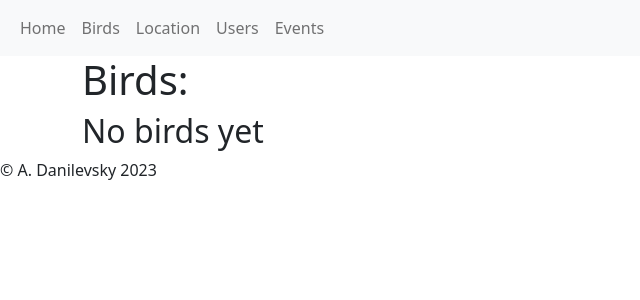
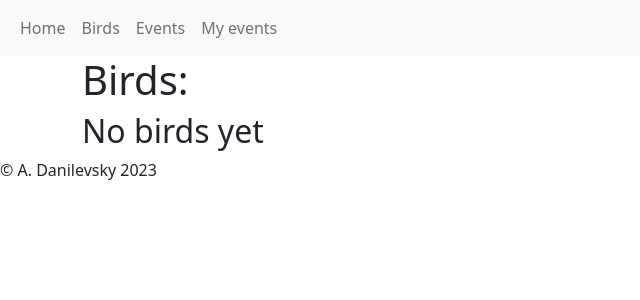
Before and after one commit to AleksandrDanilevskii/birdwatching_app, a Django app: page /birds/ in a window 1280 px wide. Shown: the top 300 px of the page, without its empty margins (0-640 px from the left). Run offline with Django 4.2, Linux system fonts and the light colour scheme; data that the repository does not hold is empty.

Commit message:
Update templates

```diff
--- a/birdwatching/birds/templates/birds/index.html
+++ b/birdwatching/birds/templates/birds/index.html
@@ -5,7 +5,7 @@ Birdwatching info
 {% endblock %}
 
 {% block body %}
-<h1>Hello, {{user.firstname|default:"Anonymous"}}! It's app for birdwatching</h1>
+<h1>Hello, {{user.first_name|default:"Anonymous"}}! It's app for birdwatching</h1>
 <img src="https://www.imperial.ac.uk/ImageCropToolT4/imageTool/uploaded-images/newseventsimage_1645625619609_mainnews2012_x1.webp">
 
 <h2> What is birdwatching? </h2>
--- a/birdwatching/templates/base.html
+++ b/birdwatching/templates/base.html
@@ -35,22 +35,19 @@
                 </li>
                 <li class="nav-item">
                     <a class="nav-link"
-                       href="/">
-                        Location
-                    </a>
-                </li>
-                <li class="nav-item">
-                    <a class="nav-link"
-                       href="/">
-                        Users
-                    </a>
-                </li>
-                <li class="nav-item">
-                    <a class="nav-link"
                        href="{% url 'events' %}">
                         Events
                     </a>
                 </li>
+
+                {% if user %}
+                <li class="nav-item">
+                    <a class="nav-link"
+                       href="/">
+                        My events
+                    </a>
+                </li>
+                {% endif %}
             </ul>
         </div>
     </div>
@@ -58,7 +55,7 @@
 
 <div class="container">
     {% block body %}
--md text-left"
+
     {% endblock %}
 </div>
 
```
